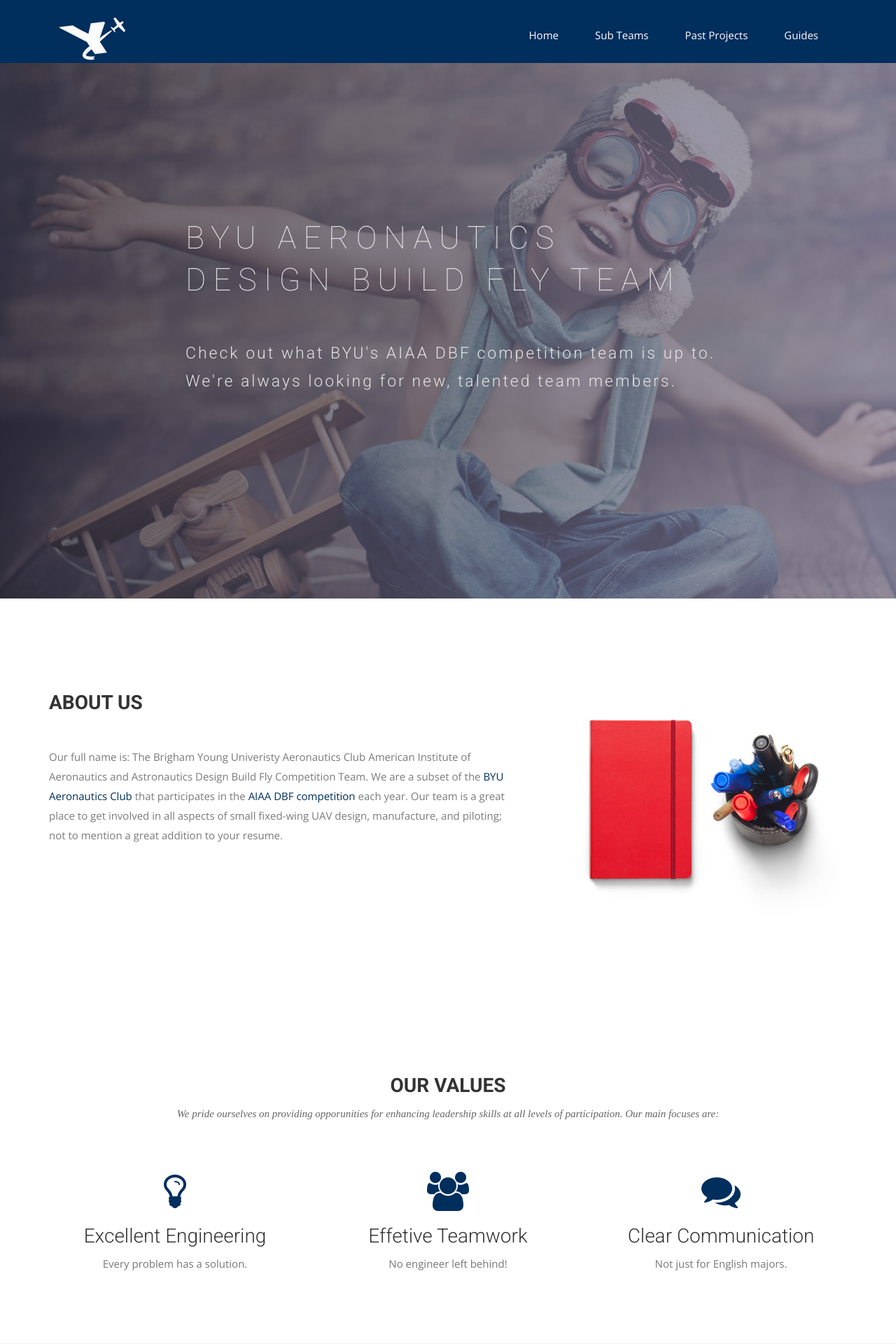
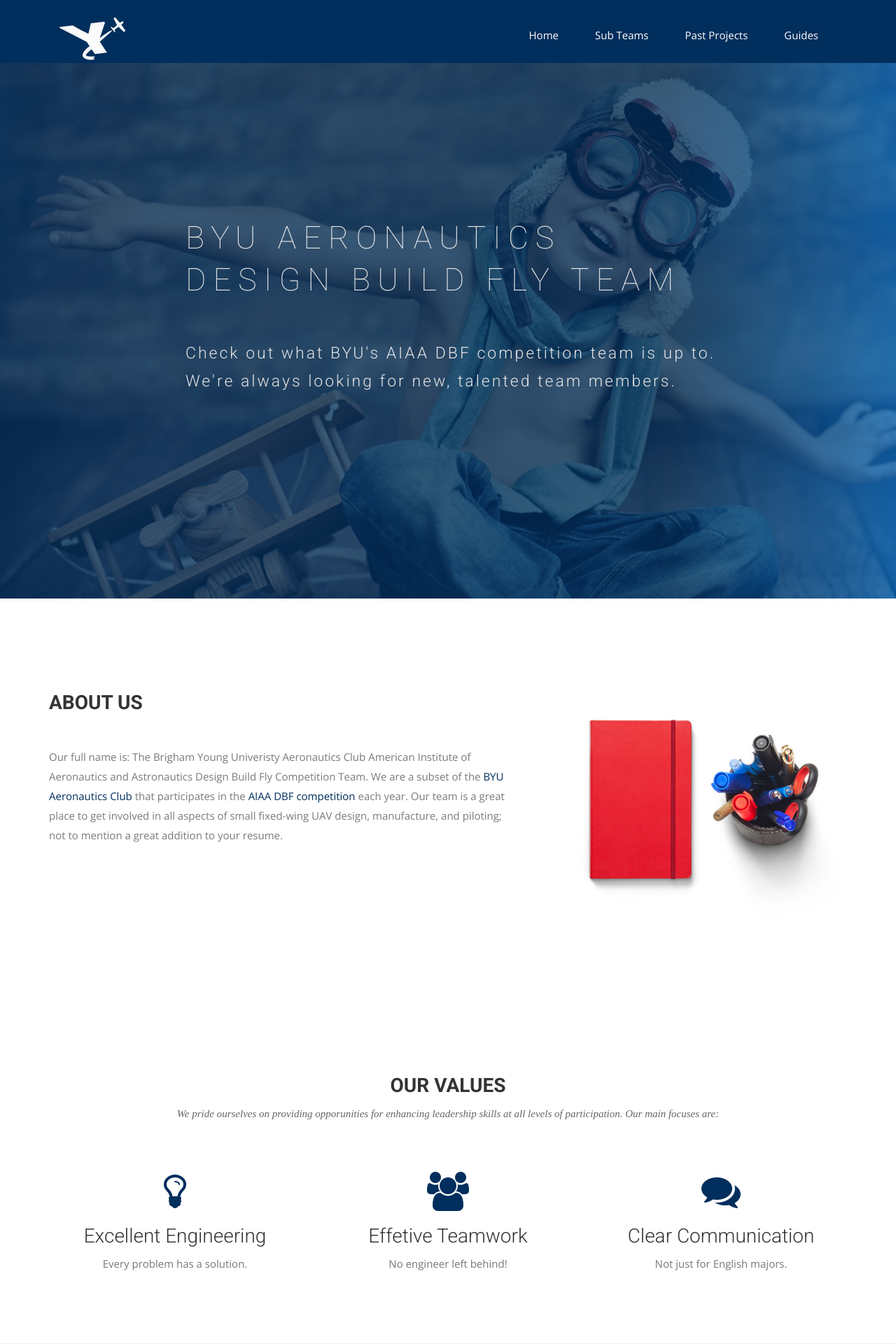
Before and after one commit to BYU-Aeronautics-Club/DBF, a Jekyll site: the page built from index.html, in a window 1280 px wide. Shown: the top 1920 px of the page at 70% size. Built offline with Jekyll 4.4.1, drawn with Linux system fonts in a browser that asks for light colours; nearby versions of some CDN libraries; some web fonts are replaced.

Commit message:
try different gradients

```diff
--- a/css/airspace.css
+++ b/css/airspace.css
@@ -113,8 +113,8 @@
   right: 0;
   width: 100%;
   height: 100%;
-  background: linear-gradient(to left, #8b86a3, #322e40);
-  opacity: 0.7;
+  background: linear-gradient(to left, #0062B8, #002E5D 25%);
+  opacity: 0.75;
 }
 #slider .block {
   color: #E3E3E4;
@@ -374,8 +374,8 @@
   right: 0;
   width: 100%;
   height: 100%;
-  background: linear-gradient(to left, #0062B8, #002E5D 70%);
-  opacity: 0.7;
+  background: linear-gradient(to left, #0062B8, #002E5D 25%);
+  opacity: 0.75;
 }
 #global-header .block {
   color: #E3E3E4;
@@ -622,8 +622,8 @@
   right: 0;
   width: 100%;
   height: 100%;
-  background: linear-gradient(to left, #928dab, #1f1c2c 70%);
-  opacity: 0.8;
+  background: linear-gradient(to left, #0062B8, #002E5D 25%);
+  opacity: 0.75;
 }
 #slider-contact .block {
   color: #E3E3E4;
```
